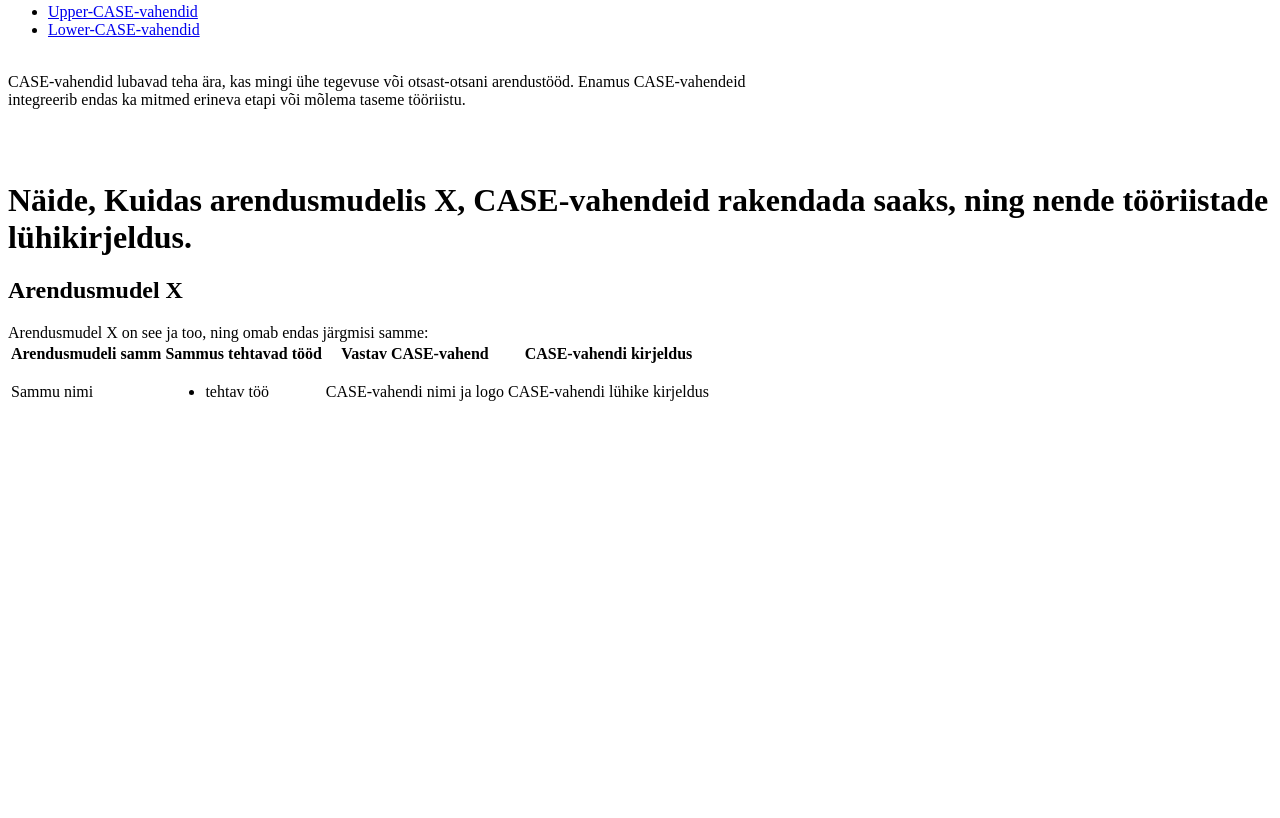
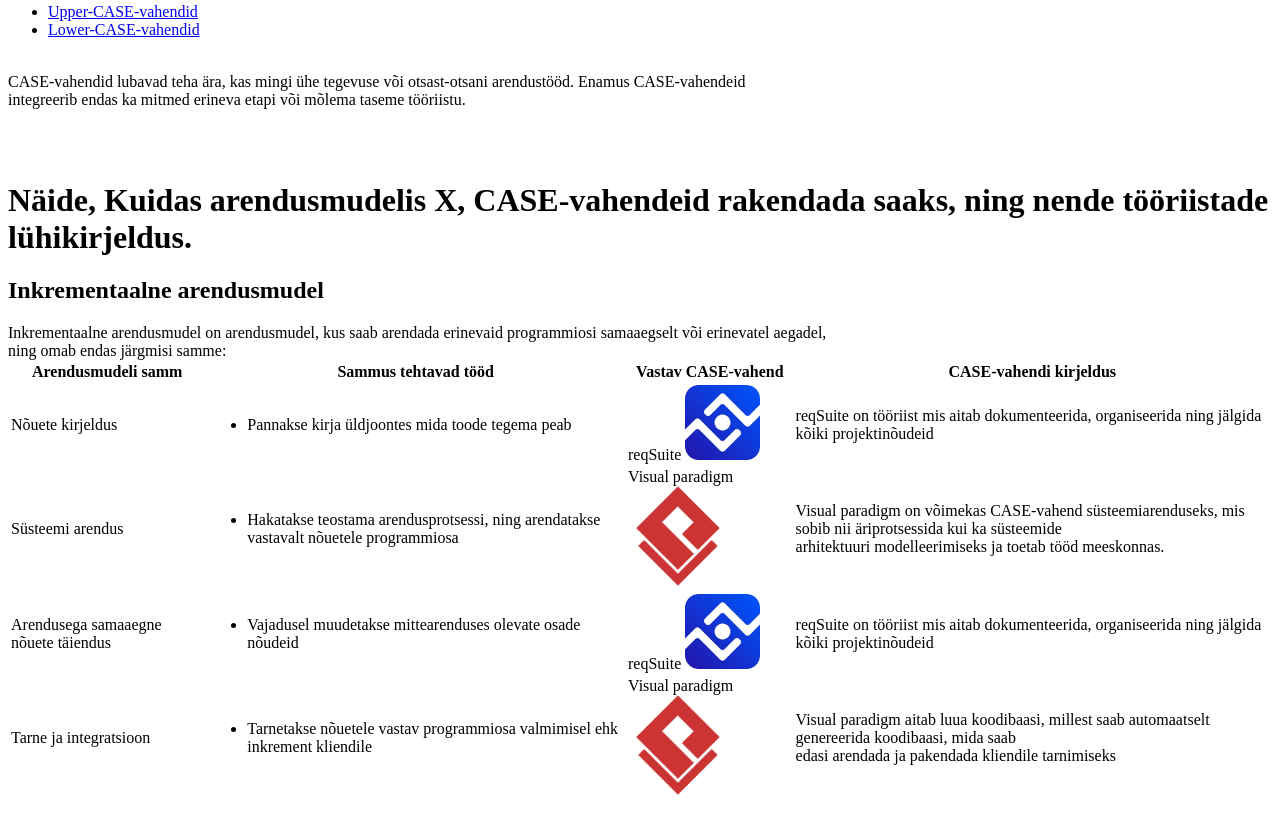
Before and after one commit to KenAndreAasmae/tarkvaraarendusprotsess-ken, a plain HTML site: page CASE/index.html in a window 1280 px wide. Shown: the part 506-1324 px from the top of the page. Before the commit the page ends 942 px from the top, so only its background shows below. Drawn offline with Linux system fonts and the light colour scheme.

Commit message:
case vahendite kirjeldus

```diff
--- a/CASE/index.html
+++ b/CASE/index.html
@@ -31,8 +31,9 @@
     </p><br/><br/>
     <h1>Näide, Kuidas arendusmudelis X, CASE-vahendeid rakendada saaks, ning nende tööriistade lühikirjeldus.</h1>
     <p>
-        <h2>Arendusmudel X</h2>
-        Arendusmudel X on see ja too, ning omab endas järgmisi samme:
+        <h2>Inkrementaalne arendusmudel</h2>
+        Inkrementaalne arendusmudel on arendusmudel, kus saab arendada erinevaid programmiosi samaaegselt või erinevatel aegadel,<br/>
+        ning omab endas järgmisi samme:
         <table>
             <thead>
                 <tr>
@@ -44,14 +45,52 @@
             </thead>
             <tbody>
                 <tr>
-                    <td>Sammu nimi</td>
+                    <td>Nõuete kirjeldus</td>
                     <td>
                         <ul>
-                            <li>tehtav töö</li>
+                            <li>Pannakse kirja üldjoontes mida toode tegema peab</li>
                         </ul>
                     </td>
-                    <td>CASE-vahendi nimi ja logo</td>
-                    <td>CASE-vahendi lühike kirjeldus</td>
+                    <td>reqSuite <img height= 75 src="../pildid/reqSuitelogo.avif" alt=""></td>
+                    <td>reqSuite on tööriist mis aitab dokumenteerida, organiseerida ning jälgida kõiki projektinõudeid</td>
+                </tr>
+            </tbody>
+            <tbody>
+                <tr>
+                    <td>Süsteemi arendus</td>
+                    <td>
+                        <ul>
+                            <li>Hakatakse teostama arendusprotsessi, ning arendatakse vastavalt nõuetele programmiosa</li>
+                        </ul>
+                    </td>
+                    <td>Visual paradigm <img height= 100 src="../pildid/visualparadigmlogo.png" alt=""></td>
+                    <td>Visual paradigm on võimekas CASE-vahend süsteemiarenduseks, mis sobib nii äriprotsessida kui ka süsteemide<br/>
+                    arhitektuuri modelleerimiseks ja toetab tööd meeskonnas.</td>
+                </tr>
+            </tbody>
+            <tbody>
+                <tr>
+                    <td>Arendusega samaaegne nõuete täiendus</td>
+                    <td>
+                        <ul>
+                            <li>Vajadusel muudetakse mittearenduses olevate osade nõudeid</li>
+                        </ul>
+                    </td>
+                    <td>reqSuite <img height= 75 src="../pildid/reqSuitelogo.avif" alt=""></td>
+                    <td>reqSuite on tööriist mis aitab dokumenteerida, organiseerida ning jälgida kõiki projektinõudeid</td>
+                </tr>
+            </tbody>
+            <tbody>
+                <tr>
+                    <td>Tarne ja integratsioon</td>
+                    <td>
+                        <ul>
+                            <li>Tarnetakse nõuetele vastav programmiosa valmimisel ehk inkrement kliendile</li>
+                        </ul>
+                    </td>
+                    <td>Visual paradigm <img height= 100 src="../pildid/visualparadigmlogo.png" alt=""></td>
+                    <td>Visual paradigm aitab luua koodibaasi, millest saab automaatselt genereerida koodibaasi, mida saab <br/>
+                    edasi arendada ja pakendada kliendile tarnimiseks</td>
                 </tr>
             </tbody>
         </table>
```
Also changed, not shown: pildid/reqSuitelogo.avif (added), pildid/visualparadigmlogo.png (added).
